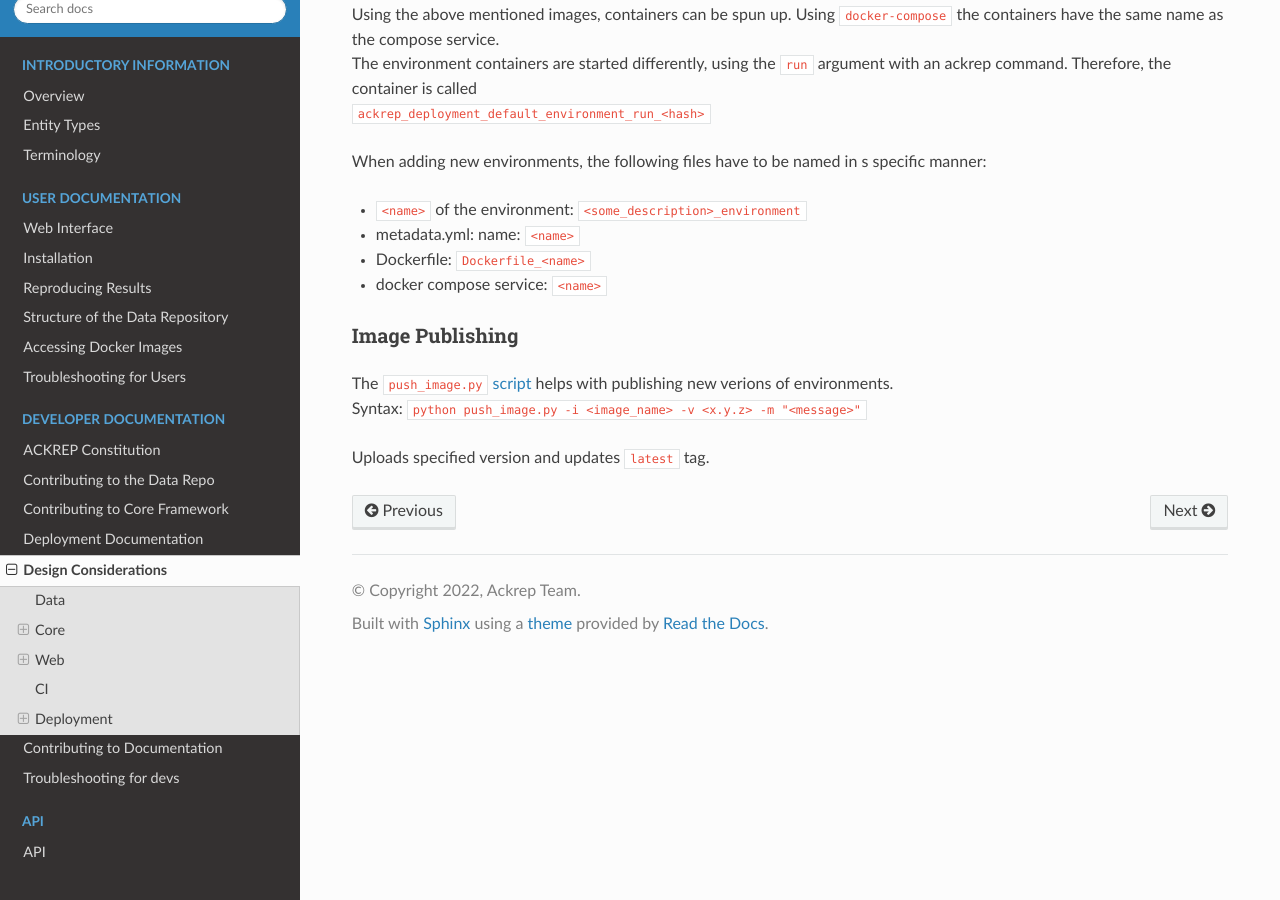
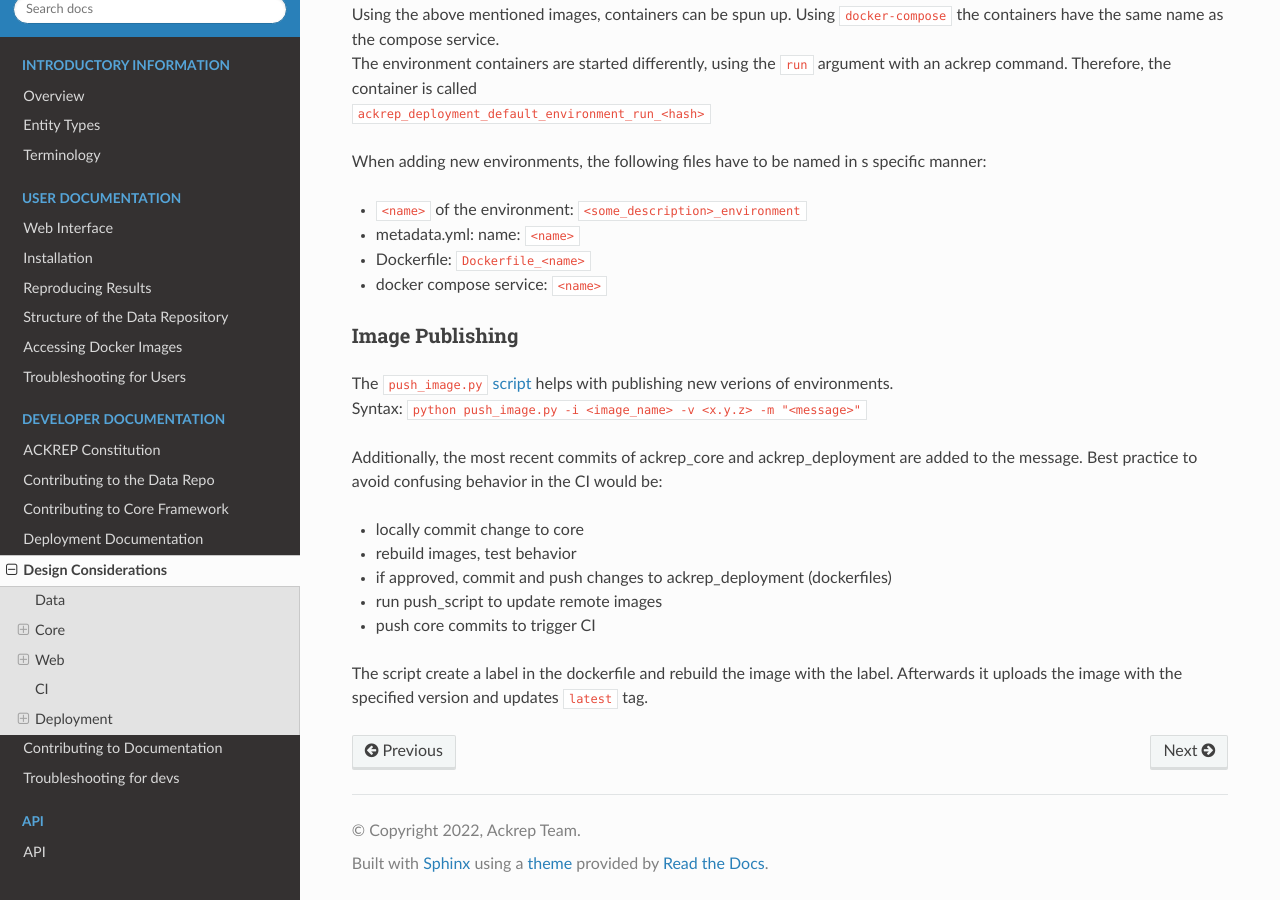
Before and after one commit to ackrep-org/ackrep_doc, a Sphinx documentation site: the page built from docs/source/devdoc/design_considerations.md, in a window 1280 px wide and 900 px high, scrolled down 6775 px. Built offline with Sphinx 7.4.7 and the Read the Docs theme 2.0.0, drawn with Linux system fonts in a browser that asks for light colours.

Commit message:
image pushing description added

```diff
--- a/docs/source/devdoc/design_considerations.md
+++ b/docs/source/devdoc/design_considerations.md
@@ -97,6 +97,7 @@ Frequent Problems:
 - permission denied for container when accessing data files. This might not be visible on first glance, so when a web test of TestCases2 fails, add `core.logger.critical(response.content.decode("utf8"))` after the sleep command. This should give a more detailed error message.
 ---
 
+(design_deployment)=
 ## Deployment
 
 ### Concept
@@ -191,4 +192,11 @@ When adding new environments, the following files have to be named in s specific
 The `push_image.py` [script](https://github.com/ackrep-org/ackrep_deployment/blob/feature_celery_in_docker/push_image.py) helps with publishing new verions of environments. <br>
 Syntax: `python push_image.py -i <image_name> -v <x.y.z> -m "<message>"`
 
-Uploads specified version and updates ``latest`` tag.
+Additionally, the most recent commits of ackrep_core and ackrep_deployment are added to the message. Best practice to avoid confusing behavior in the CI would be:
+- locally commit change to core
+- rebuild images, test behavior
+- if approved, commit and push changes to ackrep_deployment (dockerfiles)
+- run push_script to update remote images
+- push core commits to trigger CI
+
+The script create a label in the dockerfile and rebuild the image with the label. Afterwards it uploads the image with the specified version and updates ``latest`` tag.
```
Also changed, not shown: docs/source/devdoc/contributing_deployment.md (+1 -0 lines), docs/source/index.md (+1 -1 lines).
